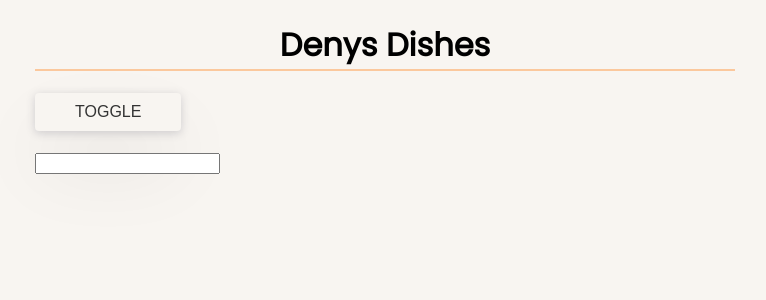
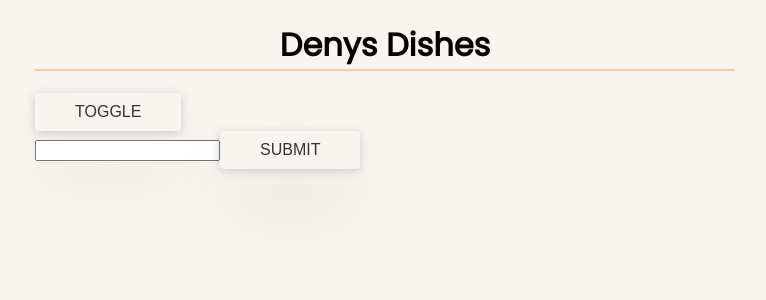
Before and after one commit to DenisRebenok/hooks-starter, a React (Create React App) app: page / in a window 1280 px wide. Shown: the top 300 px of the page, without its empty margins (255-1021 px from the left). Built offline with nearby package versions, Linux system fonts and the light colour scheme.

Commit message:
add formSubmit method

```diff
--- a/src/App.js
+++ b/src/App.js
@@ -7,10 +7,26 @@
     <div className="main-wrapper">
       <h1>Denys Dishes</h1>
       <Toggle />
-      <h3>{name}</h3>
-      <input type="text" onChange={e => setName(e.target.value)} value={name} />
+      <form
+        onSubmit={e => {
+          e.preventDefault();
+          formSubmit(name, setName);
+        }}
+      >
+        <input
+          type="text"
+          onChange={e => setName(e.target.value)}
+          value={name}
+        />
+        <button>Submit</button>
+      </form>
     </div>
   );
 };
 
+const formSubmit = (value, setValue) => {
+  console.log('email sent to ' + value + '!');
+  setValue('');
+};
+
 export default App;
```
